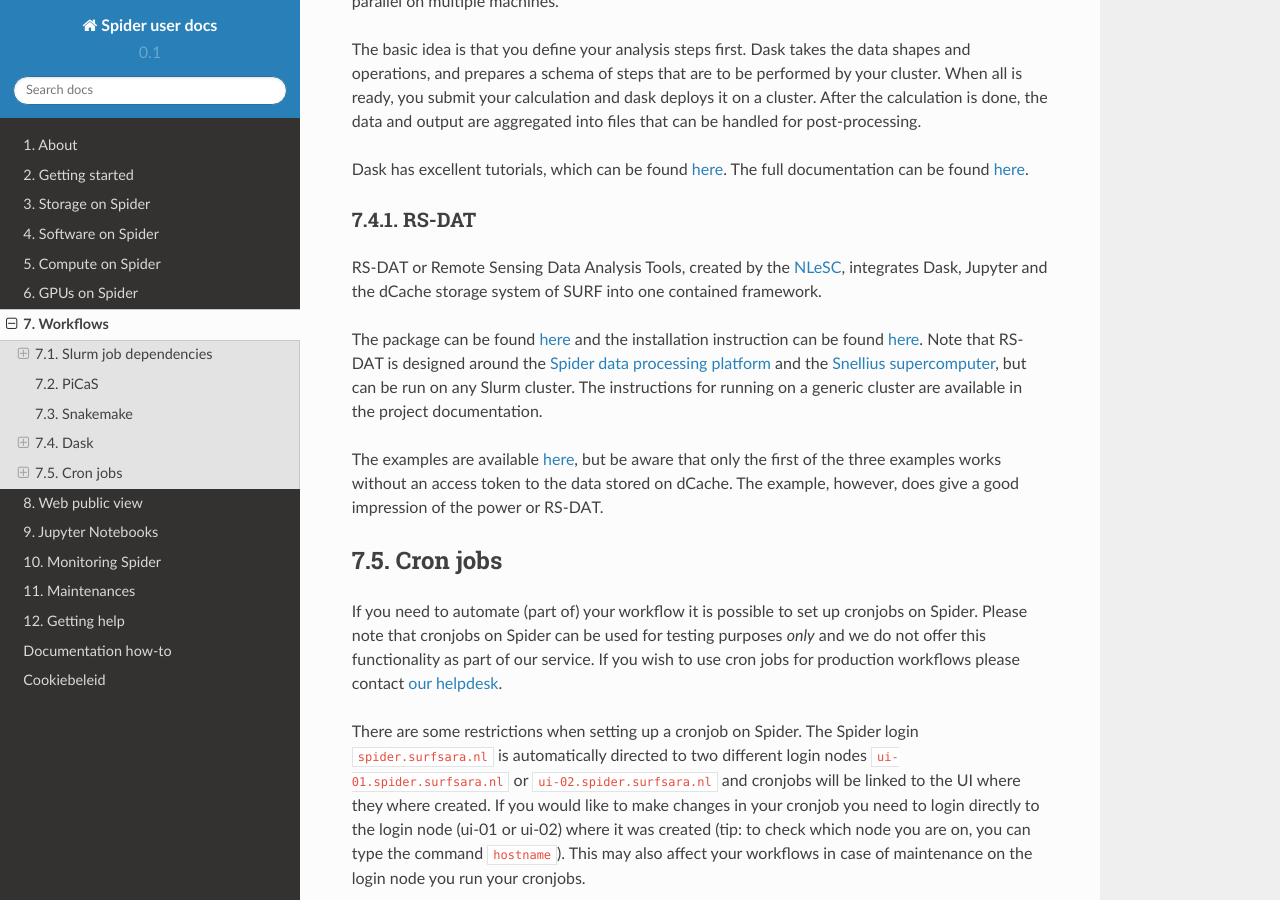
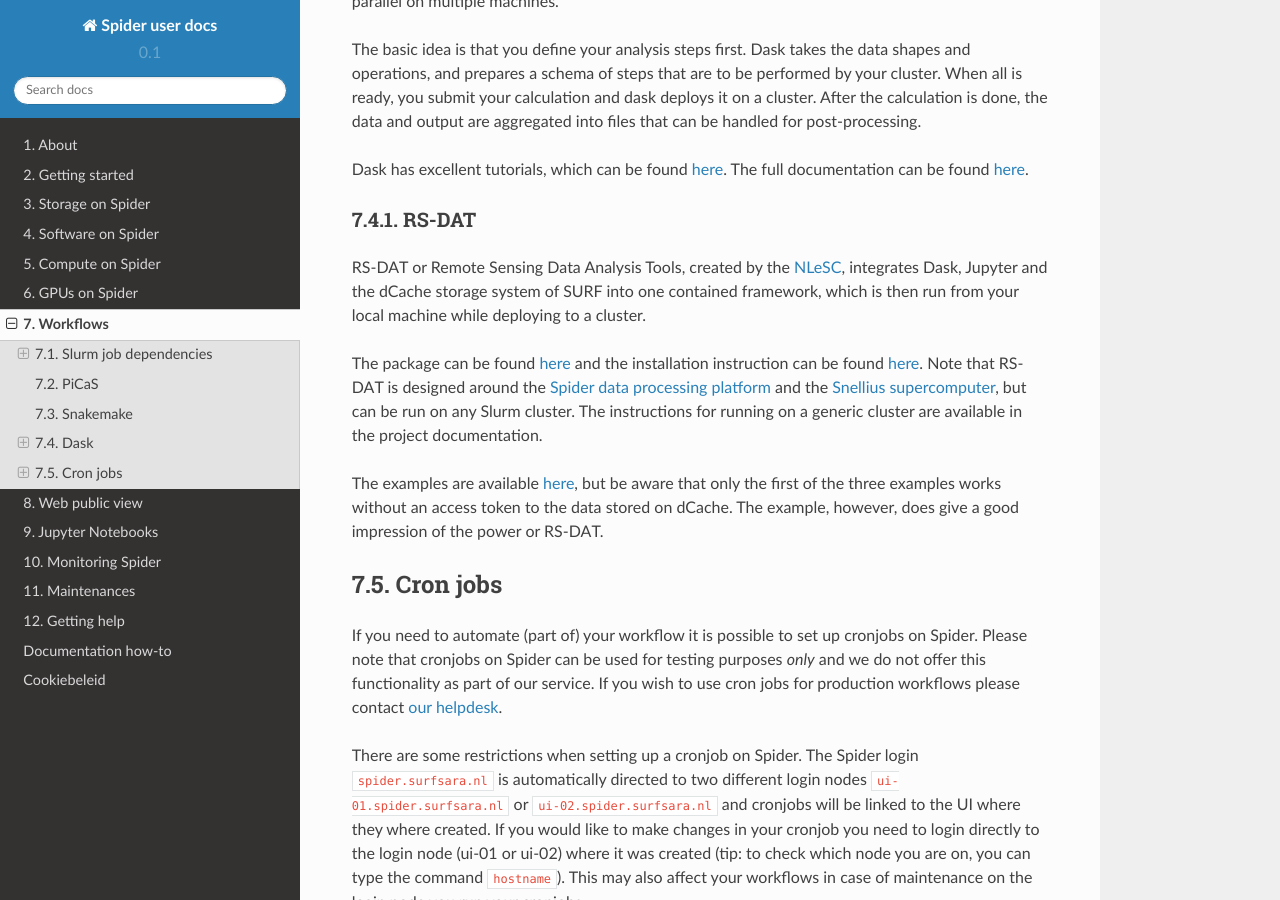
Before and after one commit to sara-nl/spiderdocs, a Sphinx documentation site: the page built from source/Pages/workflows.rst, in a window 1280 px wide and 900 px high, scrolled down 4918 px. Built offline with Sphinx 7.4.7 and the Read the Docs theme 2.0.0, drawn with Linux system fonts in a browser that asks for light colours.

Commit message:
Add rs-dat detail

```diff
--- a/source/Pages/workflows.rst
+++ b/source/Pages/workflows.rst
@@ -238,7 +238,7 @@
 RS-DAT
 ======
 
-RS-DAT or Remote Sensing Data Analysis Tools, created by the `NLeSC <https://www.esciencecenter.nl/>`_, integrates Dask, Jupyter and the dCache storage system of SURF into one contained framework.
+RS-DAT or Remote Sensing Data Analysis Tools, created by the `NLeSC <https://www.esciencecenter.nl/>`_, integrates Dask, Jupyter and the dCache storage system of SURF into one contained framework, which is then run from your local machine while deploying to a cluster.
 
 The package can be found `here <https://github.com/RS-DAT/JupyterDaskOnSLURM>`_ and the installation instruction can be found `here <https://github.com/RS-DAT/JupyterDaskOnSLURM/blob/main/user-guide.md>`_. Note that RS-DAT is designed around the `Spider data processing platform <https://spiderdocs.readthedocs.io>`_ and the `Snellius supercomputer <https://servicedesk.surf.nl/wiki/display/WIKI/Snellius>`_, but can be run on any Slurm cluster. The instructions for running on a generic cluster are available in the project documentation.
 
```
